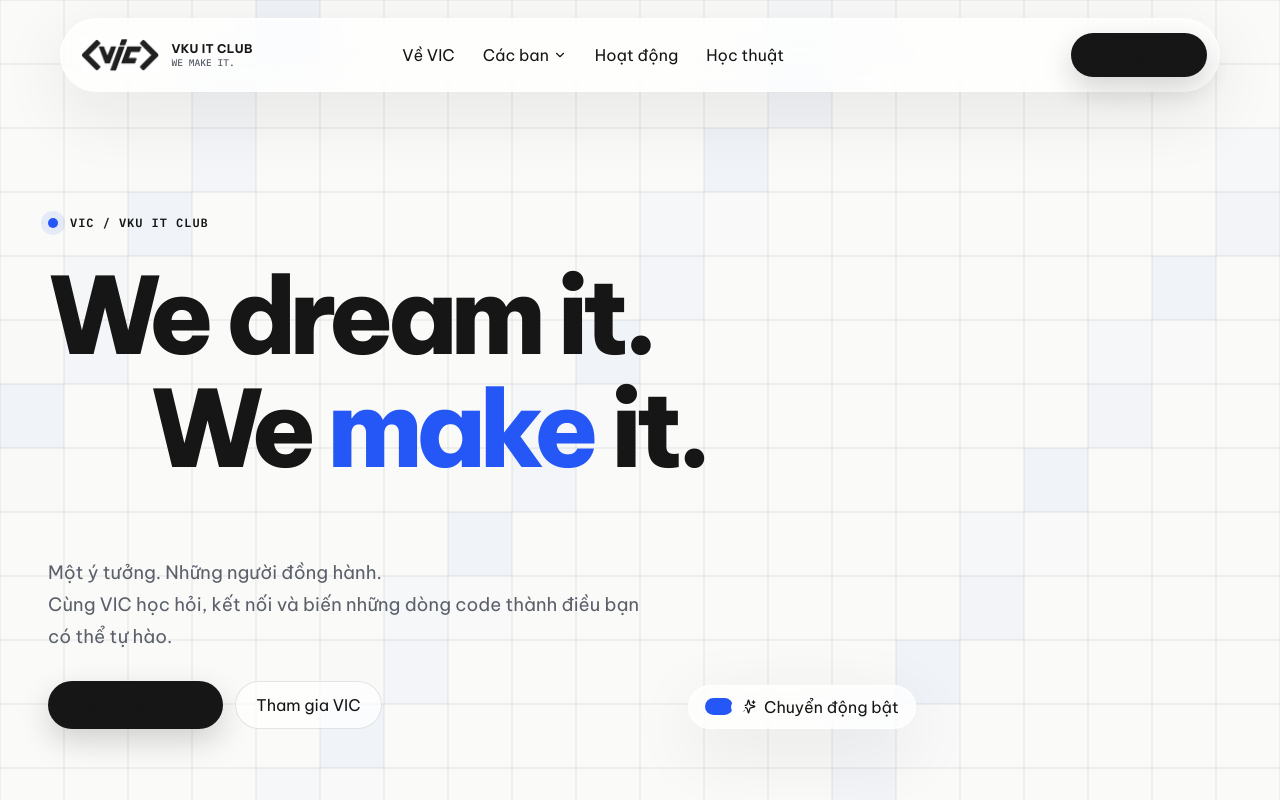
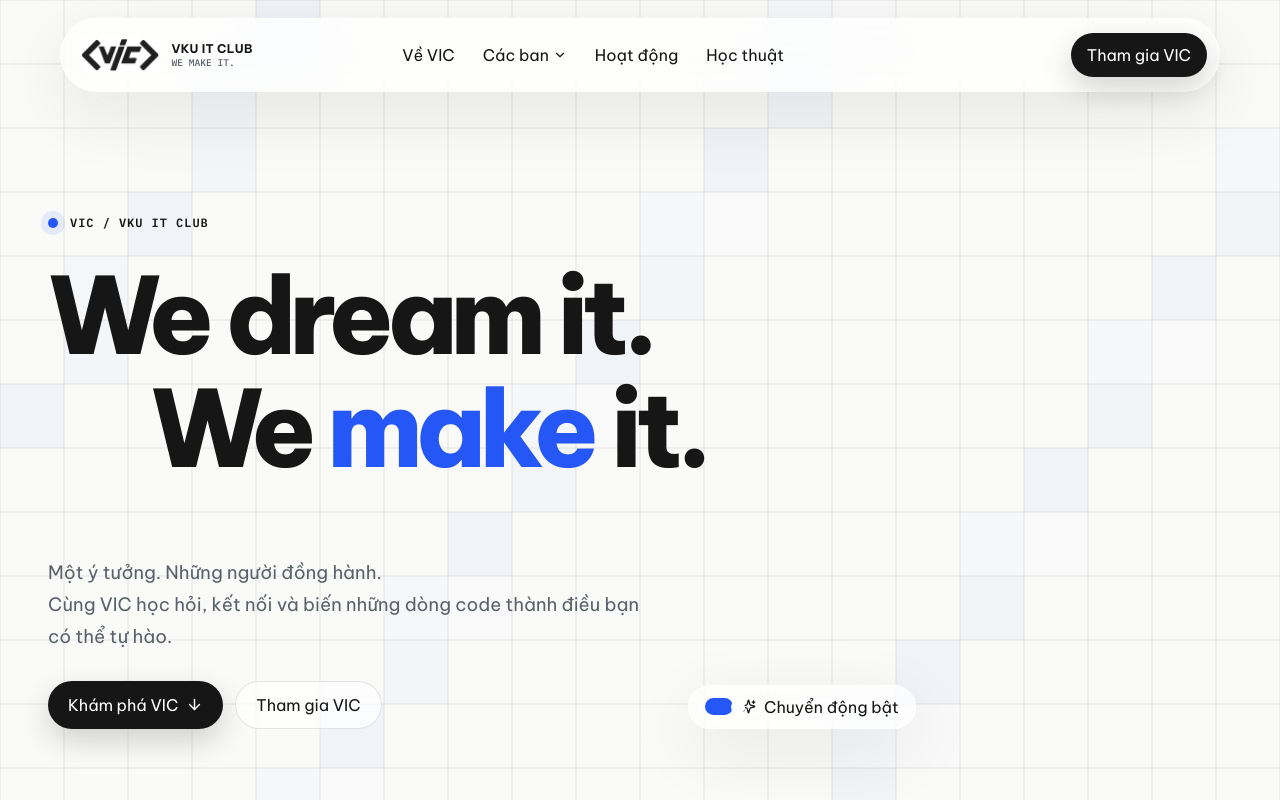
Before and after one commit to kin1826/webpr-vic-website-Club, a React (Vite) app: page / in a window 1280 px wide. Shown: the top 800 px of the page. Built offline with nearby package versions, Linux system fonts and the light colour scheme.

Commit message:
fix: button UI doesn't show text

```diff
--- a/src/components/ui/button.tsx
+++ b/src/components/ui/button.tsx
@@ -8,7 +8,7 @@ const buttonVariants = cva(
   {
     variants: {
       variant: {
-        primary: "bg-vic-ink text-white shadow-[0_12px_30px_rgba(22,22,22,.18)] hover:bg-vic-blue hover:shadow-[0_14px_34px_rgba(36,87,245,.25)]",
+        primary: "bg-vic-ink !text-white shadow-[0_12px_30px_rgba(22,22,22,.18)] hover:bg-vic-blue hover:shadow-[0_14px_34px_rgba(36,87,245,.25)]",
         secondary: "border border-black/10 bg-white/70 text-vic-ink hover:bg-white",
         glass: "glass-surface text-vic-ink hover:bg-white/90",
         light: "bg-white text-vic-ink hover:bg-vic-blue hover:text-white",
```
